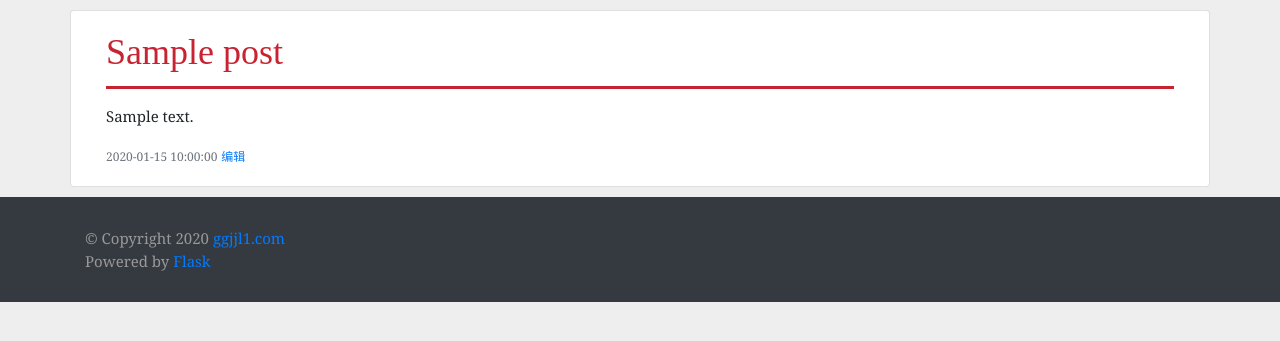
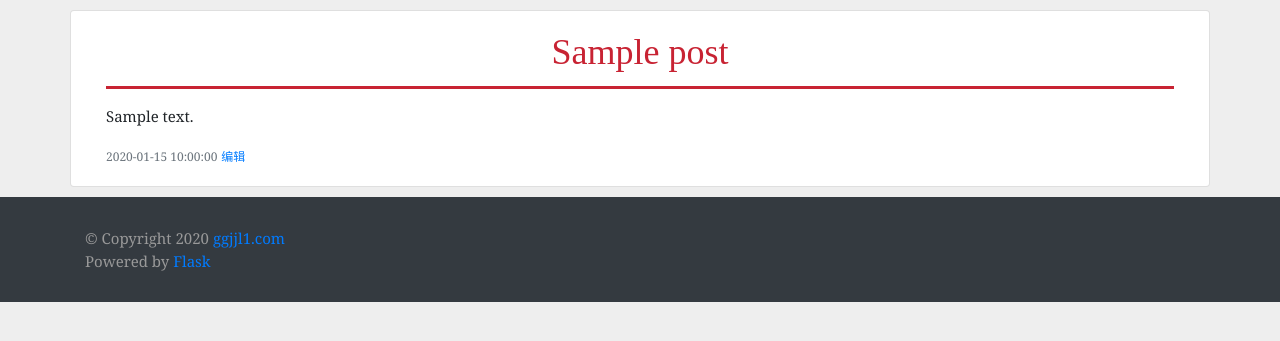
Before and after one commit to ggjjl1/ggjjl1, a Flask app: page /post/1 in a window 1280 px wide. Shown: the part 56-397 px from the top of the page. Run offline with Flask 2, Linux system fonts and the light colour scheme; tables that the repository leaves empty hold one stand-in row (values such as "Sample post"); some libraries are stand-ins or nearby versions.

Commit message:
标题居中

```diff
--- a/ggjjl1/static/css/style.css
+++ b/ggjjl1/static/css/style.css
@@ -41,6 +41,13 @@ body {
     overflow: hidden;
     text-overflow: ellipsis;
     white-space: nowrap;
+}
+
+.post-title {
+    color: #c82333;
+    font-family: SimSun, serif;
+    font-size: 36px;
+    text-align: center;
 }
 
 .article-header {
--- a/ggjjl1/templates/blog/detail.html
+++ b/ggjjl1/templates/blog/detail.html
@@ -7,7 +7,7 @@
 {% block content %}
 <article class="card container vertical-gap20">
     <div class="card-body">
-        <h3 class="card-title" style="color: #c82333; font-family: SimSun, serif; font-size: 36px;">{{ post.title }}</h3>
+        <h3 class="card-title post-title">{{ post.title }}</h3>
         <div class="redline" style="width:100%; height: 3px; background: #c82333;"></div>
         {% autoescape false %}
         <p style="white-space: pre-line;">{{ post.body|mkdown }}</p>
```
